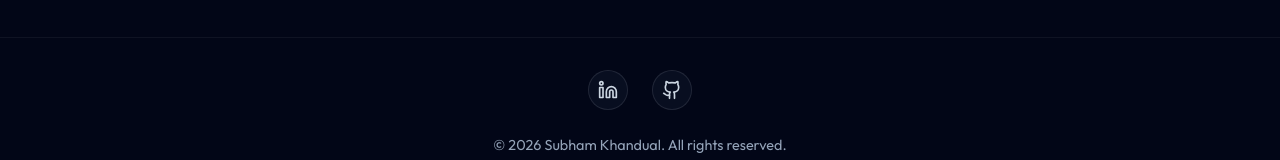
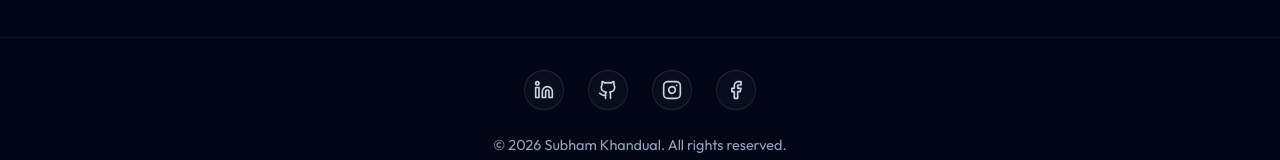
Before and after one commit to SubhamKhandual007/portfolio, a React (Vite) app: page / in a window 1280 px wide. Shown: the part 7403-7563 px from the top of the page. Built offline with nearby package versions, Linux system fonts and the light colour scheme.

Commit message:
feat: add instagram and facebook links to footer

```diff
--- a/src/components/Contact.jsx
+++ b/src/components/Contact.jsx
@@ -14,6 +14,20 @@
   <svg xmlns="http://www.w3.org/2000/svg" width={size} height={size} viewBox="0 0 24 24" fill="none" stroke="currentColor" strokeWidth="2" strokeLinecap="round" strokeLinejoin="round" {...props}>
     <path d="M15 22v-4a4.8 4.8 0 0 0-1-3.5c3 0 6-2 6-5.5.08-1.25-.27-2.48-1-3.5.28-1.15.28-2.35 0-3.5 0 0-1 0-3 1.5-2.64-.5-5.36-.5-8 0C6 2 5 2 5 2c-.3 1.15-.3 2.35 0 3.5A5.403 5.403 0 0 0 4 9c0 3.5 3 5.5 6 5.5-.39.49-.68 1.05-.85 1.65-.17.6-.22 1.23-.15 1.85v4"/>
     <path d="M9 18c-4.51 2-5-2-7-2"/>
+  </svg>
+);
+
+const InstagramIcon = ({ size = 24, ...props }) => (
+  <svg xmlns="http://www.w3.org/2000/svg" width={size} height={size} viewBox="0 0 24 24" fill="none" stroke="currentColor" strokeWidth="2" strokeLinecap="round" strokeLinejoin="round" {...props}>
+    <rect width="20" height="20" x="2" y="2" rx="5" ry="5"/>
+    <path d="M16 11.37A4 4 0 1 1 12.63 8 4 4 0 0 1 16 11.37z"/>
+    <line x1="17.5" x2="17.51" y1="6.5" y2="6.5"/>
+  </svg>
+);
+
+const FacebookIcon = ({ size = 24, ...props }) => (
+  <svg xmlns="http://www.w3.org/2000/svg" width={size} height={size} viewBox="0 0 24 24" fill="none" stroke="currentColor" strokeWidth="2" strokeLinecap="round" strokeLinejoin="round" {...props}>
+    <path d="M18 2h-3a5 5 0 0 0-5 5v3H7v4h3v8h4v-8h3l1-4h-4V7a1 1 0 0 1 1-1h3z"/>
   </svg>
 );
 import styles from './Contact.module.css';
@@ -266,6 +280,24 @@
           >
             <GithubIcon size={20} />
           </a>
+          <a
+            href="https://www.instagram.com/mr_subham7.0?igsh=MTFud3JibGhqbGw4bQ=="
+            target="_blank"
+            rel="noopener noreferrer"
+            aria-label="Instagram"
+            className={styles.socialIcon}
+          >
+            <InstagramIcon size={20} />
+          </a>
+          <a
+            href="https://www.facebook.com/share/1LuEB32wPV/"
+            target="_blank"
+            rel="noopener noreferrer"
+            aria-label="Facebook"
+            className={styles.socialIcon}
+          >
+            <FacebookIcon size={20} />
+          </a>
         </div>
         <p>&copy; {new Date().getFullYear()} Subham Khandual. All rights reserved.</p>
       </footer>
```
